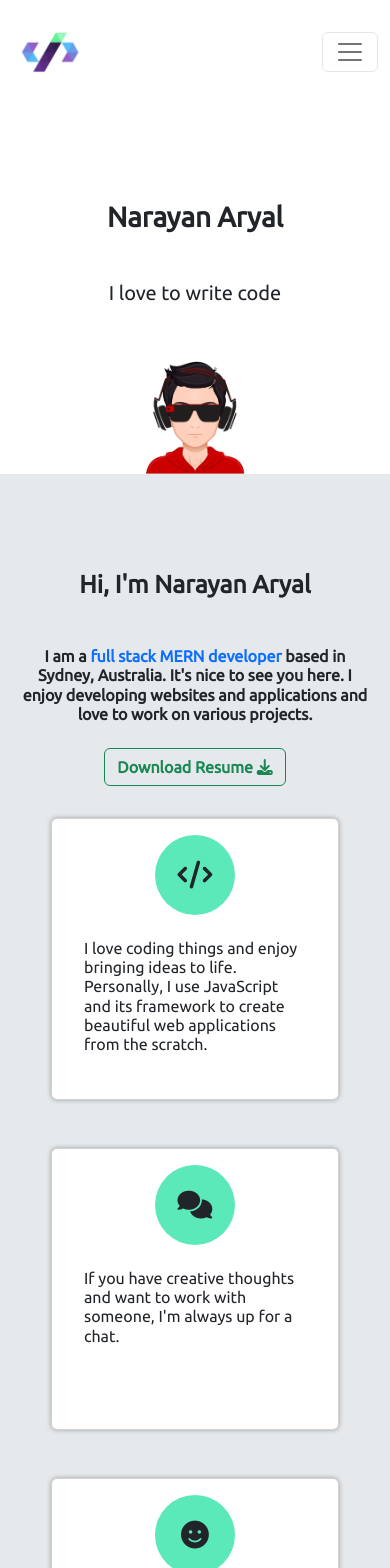
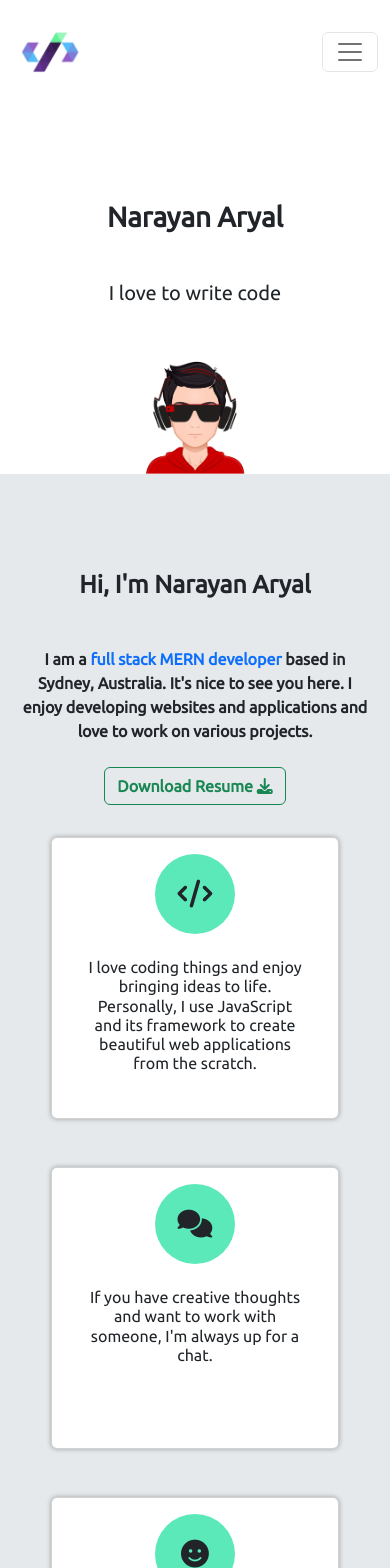
Before and after one commit to Emprcode/P-portfolio, a React (Create React App) app: page / in a window 390 px wide. Shown: the top 1568 px of the page. Built offline with nearby package versions, Linux system fonts and the light colour scheme.

Commit message:
few changed added

```diff
--- a/src/App.css
+++ b/src/App.css
@@ -8,11 +8,19 @@
 
 .card-body{
     height: 10rem;
+    text-align: center;
 }
 
 /* about */
 .info h6{
-padding: 0 2rem;
+  padding: 0 12rem;
+  line-height: 1.5;
+  }
+
+@media screen and (max-width : 600px){
+  .info h6{
+    padding: 0 2rem;
+    }
 }
 
 
```
